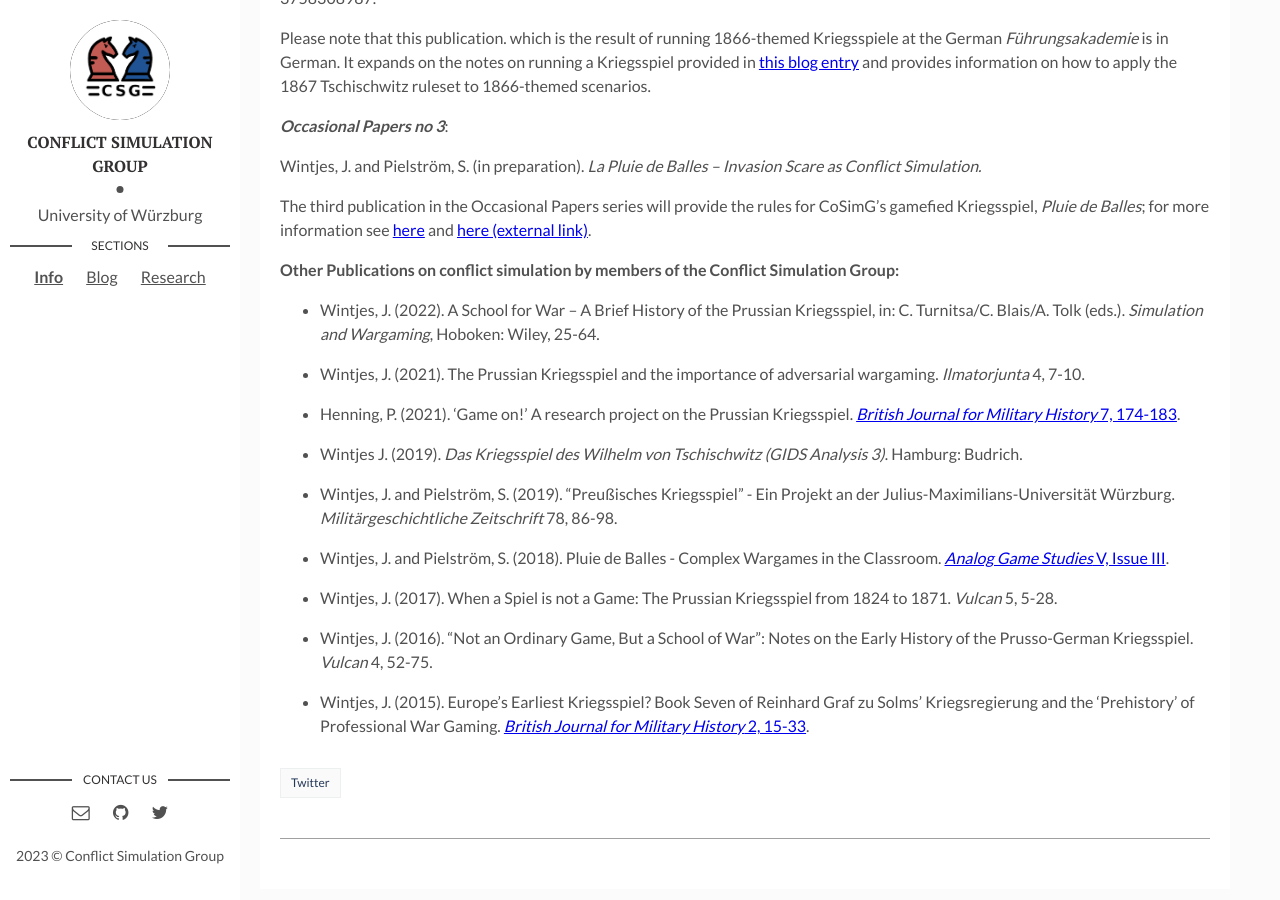
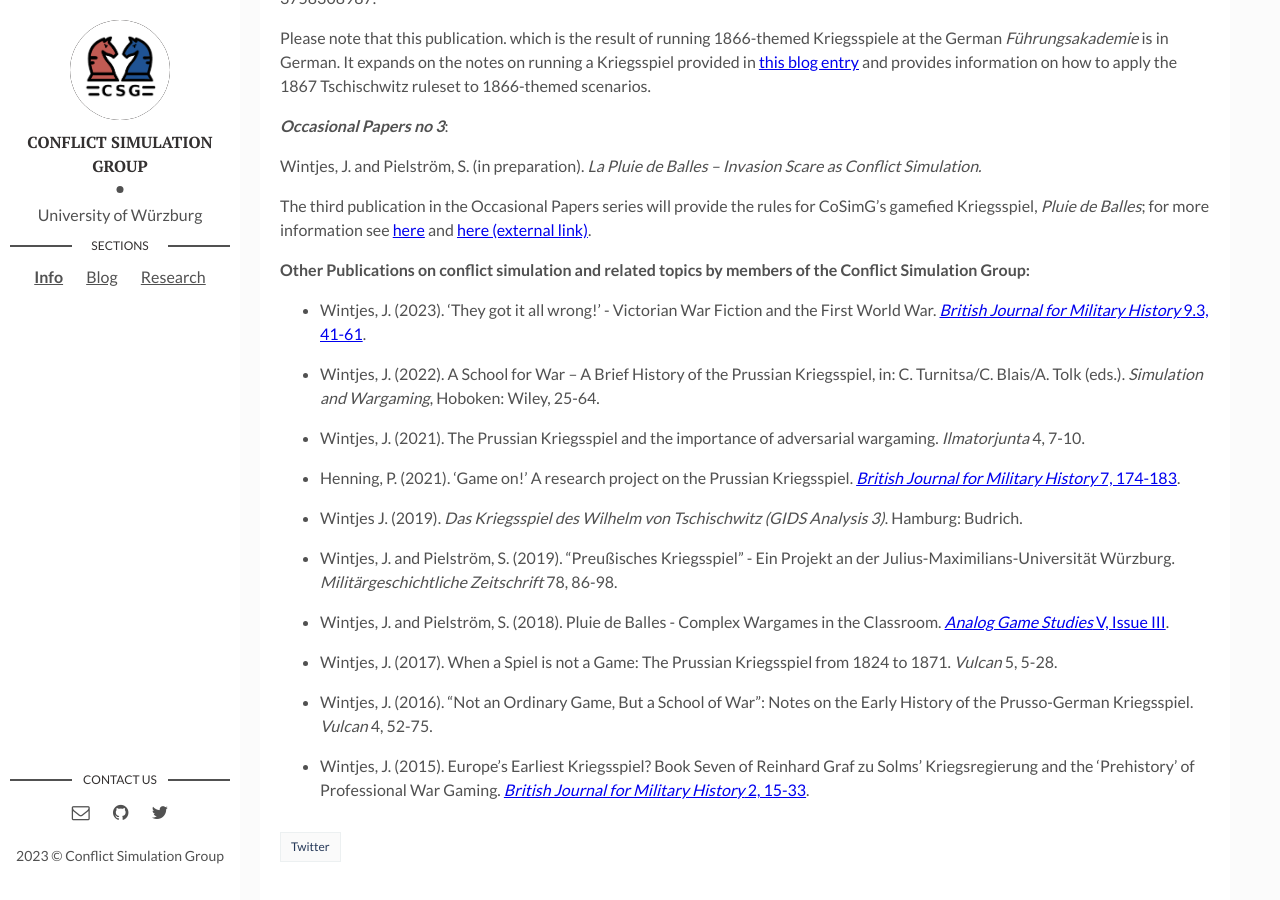
Before and after one commit to cosimg/cosimg.github.io, a Jekyll site: the page built from _posts/2019-10-30-publications.markdown, in a window 1280 px wide and 900 px high, scrolled down 1073 px. Built offline with Jekyll 4.4.1, drawn with Linux system fonts in a browser that asks for light colours.

Commit message:
Update 2023-11-29-publications.markdown

```diff
--- a/_posts/2019-10-30-publications.markdown
+++ b/_posts/2019-10-30-publications.markdown
@@ -36,7 +36,9 @@ Wintjes, J. and Pielström, S. (in preparation). *La Pluie de Balles – Invasio
 
 The third publication in the Occasional Papers series will provide the rules for CoSimG's gamefied Kriegsspiel, *Pluie de Balles*; for more information see [here](https://cosimg.github.io/2019/11/02/classroom-simulations.html) and [here (external link)](https://analoggamestudies.org/2018/09/pluie-de-balles-complex-wargames-in-the-classroom/).
 
-**Other Publications on conflict simulation by members of the Conflict Simulation Group:**
+**Other Publications on conflict simulation and related topics by members of the Conflict Simulation Group:**
+
+- Wintjes, J. (2023). 'They got it all wrong!' - Victorian War Fiction and the First World War. [*British Journal for Military History* 9.3, 41-61](https://bjmh.gold.ac.uk/index.php/bjmh/article/view/1737/1848).
 
 - Wintjes, J. (2022). A School for War – A Brief History of the Prussian Kriegsspiel, in: C. Turnitsa/C. Blais/A. Tolk (eds.). *Simulation and Wargaming*, Hoboken: Wiley,  25-64.
 
```
